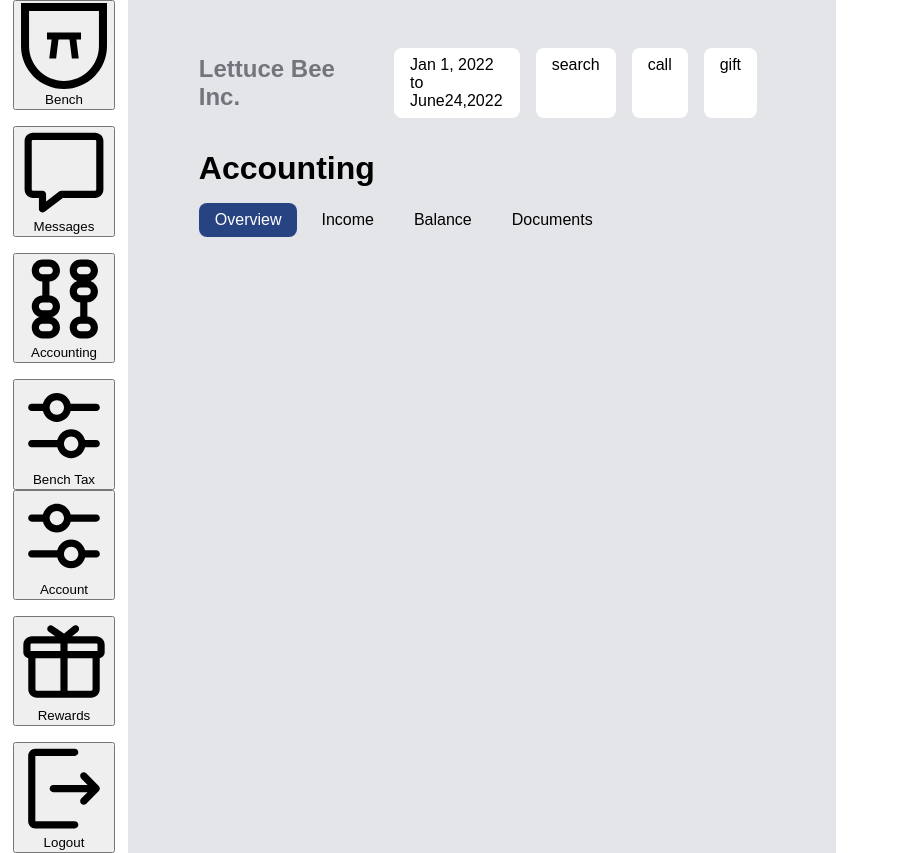
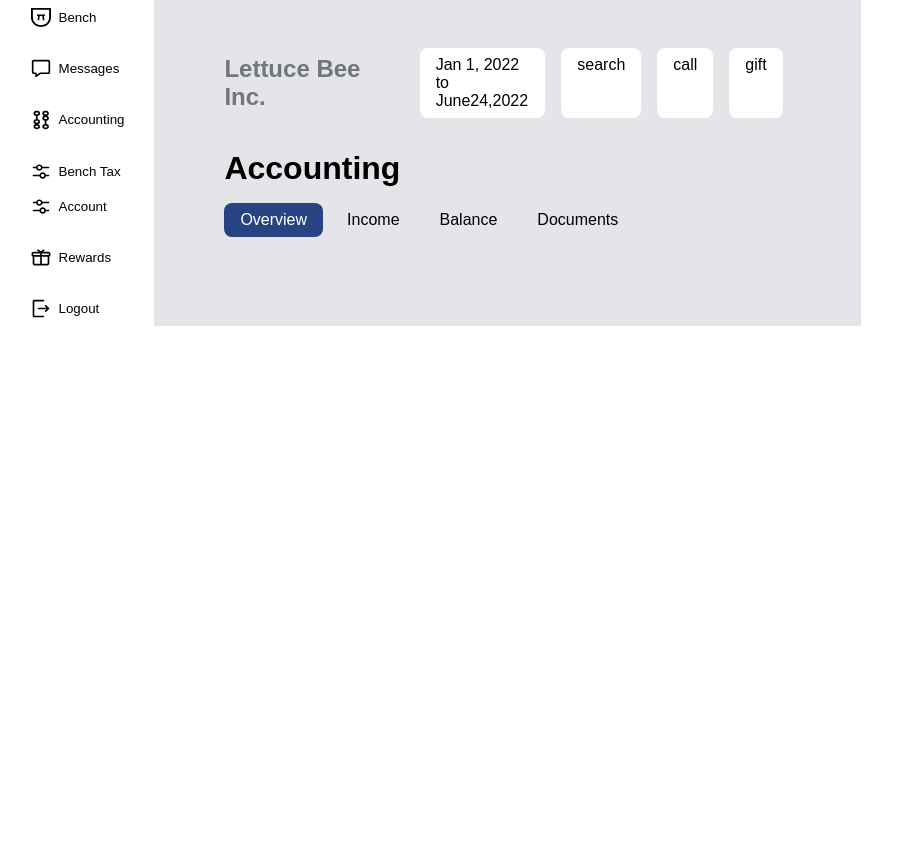
Before and after one commit to SokolovskiyA/industry-project-bench, a React (Create React App) app: page /dashboard in a window 1280 px wide. Shown: the whole page, without its empty margins (0-911 px from the left). After the commit the page ends 800 px from the top, so only its background shows below. Built offline with nearby package versions, Linux system fonts and the light colour scheme.

Commit message:
sidebar almost done

```diff
--- a/src/components/Sidebar/Sidebar.jsx
+++ b/src/components/Sidebar/Sidebar.jsx
@@ -14,15 +14,15 @@
     return (
         <div className='sidebar'>
             <div className='sidebar__button-div'>
-                <button className="sidebar__button"><img src={bench} alt="button-logo"/><span className='sidebar__button-text'>Bench</span></button>
-                <button className="sidebar__button"><img src={messages} alt="button-logo"/><span className='sidebar__button-text'>Messages</span></button>
-                <button className="sidebar__button"><img src={accounting} alt="button-logo"/><span className='sidebar__button-text'>Accounting</span></button>
-                <button className="sidebar__button"><img src={benchTax} alt="button-logo"/><span className='sidebar__button-text'>Bench Tax</span></button>
+                <button className="sidebar__button"><img className='sidebar__button-logo' src={bench} alt="button-logo"/><span className='sidebar__button-text'>Bench</span></button>
+                <button className="sidebar__button"><img className='sidebar__button-logo' src={messages} alt="button-logo"/><span className='sidebar__button-text'>Messages</span></button>
+                <button className="sidebar__button"><img className='sidebar__button-logo' src={accounting} alt="button-logo"/><span className='sidebar__button-text'>Accounting</span></button>
+                <button className="sidebar__button"><img className='sidebar__button-logo' src={benchTax} alt="button-logo"/><span className='sidebar__button-text'>Bench Tax</span></button>
             </div>
             <div className='sidebar__button-div'>
-                <button className="sidebar__button"><img src={account} alt="button-logo"/><span className='sidebar__button-text'>Account</span></button>
-                <button className="sidebar__button"><img src={reward} alt="button-logo"/><span className='sidebar__button-text'>Rewards</span></button>
-                <button className="sidebar__button"><img src={logout} alt="button-logo"/><span className='sidebar__button-text'>Logout</span></button>
+                <button className="sidebar__button"><img className='sidebar__button-logo' src={account} alt="button-logo"/><span className='sidebar__button-text'>Account</span></button>
+                <button className="sidebar__button"><img className='sidebar__button-logo' src={reward} alt="button-logo"/><span className='sidebar__button-text'>Rewards</span></button>
+                <button className="sidebar__button"><img className='sidebar__button-logo' src={logout} alt="button-logo"/><span className='sidebar__button-text'>Logout</span></button>
             </div>
         </div>
     )
--- a/src/components/Sidebar/Sidebar.scss
+++ b/src/components/Sidebar/Sidebar.scss
@@ -1,9 +1,9 @@
 .sidebar {
-    width: 10%;
+    width: 12%;
     display: flex;
     flex-direction: column;
-    justify-content: space-between;
     align-items: center;
+    background-color: #FFF;
     &__button-div {
         width: 80%;
         display: flex;
@@ -12,6 +12,21 @@
         align-items: center;
     }
     &__button {
+        background-color: #FFF;
         width: 100%;
+        border-radius: .5rem;
+        border: none;
+        display: flex;
+        align-items: center;
+        justify-content: flex-start;
+        gap: 0.5rem;
+        padding: 0.5rem 1rem;
+    }
+    &__button:hover {
+        background-color: #284381;
+        color: white;
+    }
+    &__button-logo {
+        width: 1.2rem;
     }
 }
```
